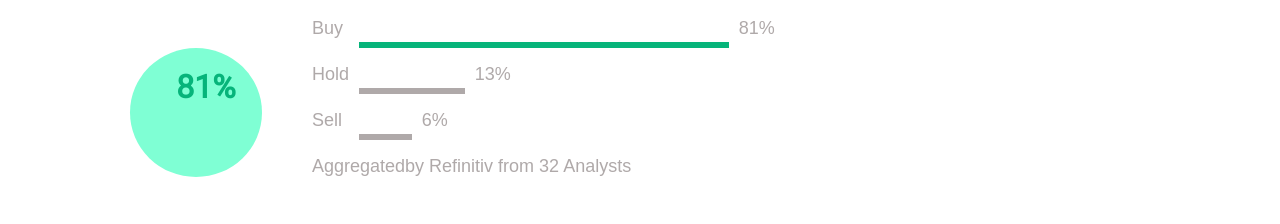
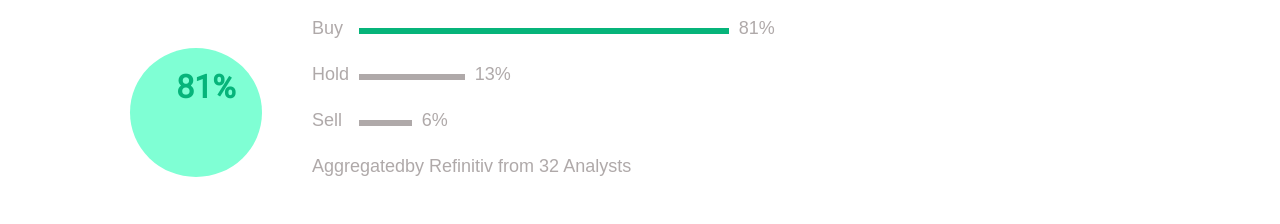
Before and after one commit to Parth-Bisht/Team-GROWW, a website: page buyStocks.html in a window 1280 px wide. Shown: the part 1192-1416 px from the top of the page. Drawn offline with Linux system fonts and the light colour scheme; no server answers.

Commit message:
Update buyStocks.css

```diff
--- a/styles/buyStocks.css
+++ b/styles/buyStocks.css
@@ -410,7 +410,7 @@ font-size: large;
 
 }
 #b21>div{
-    margin-top: 24px;
+    margin-top: 10px;
     margin-left: 16px;
     margin-right: 10px;
     width:70%;
@@ -419,7 +419,7 @@ font-size: large;
 }
 #b22>div{
 
-    margin-top: 24px;
+    margin-top: 10px;
     margin-left: 10px;
     margin-right: 10px;
     width:20%;
@@ -429,7 +429,7 @@ font-size: large;
 }
 #b23>div{
 
-    margin-top: 24px;
+    margin-top: 10px;
     margin-left: 17px;
     margin-right: 10px;
     width:10%;
```
